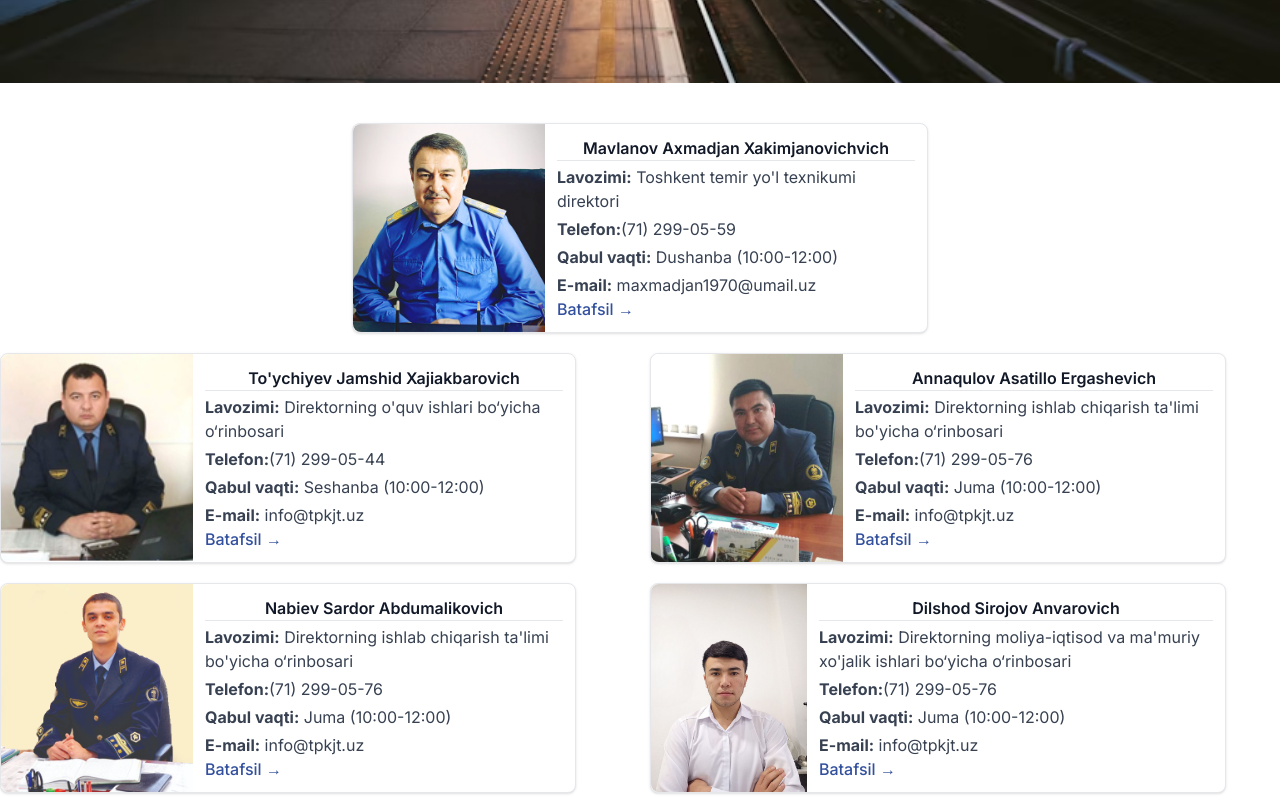
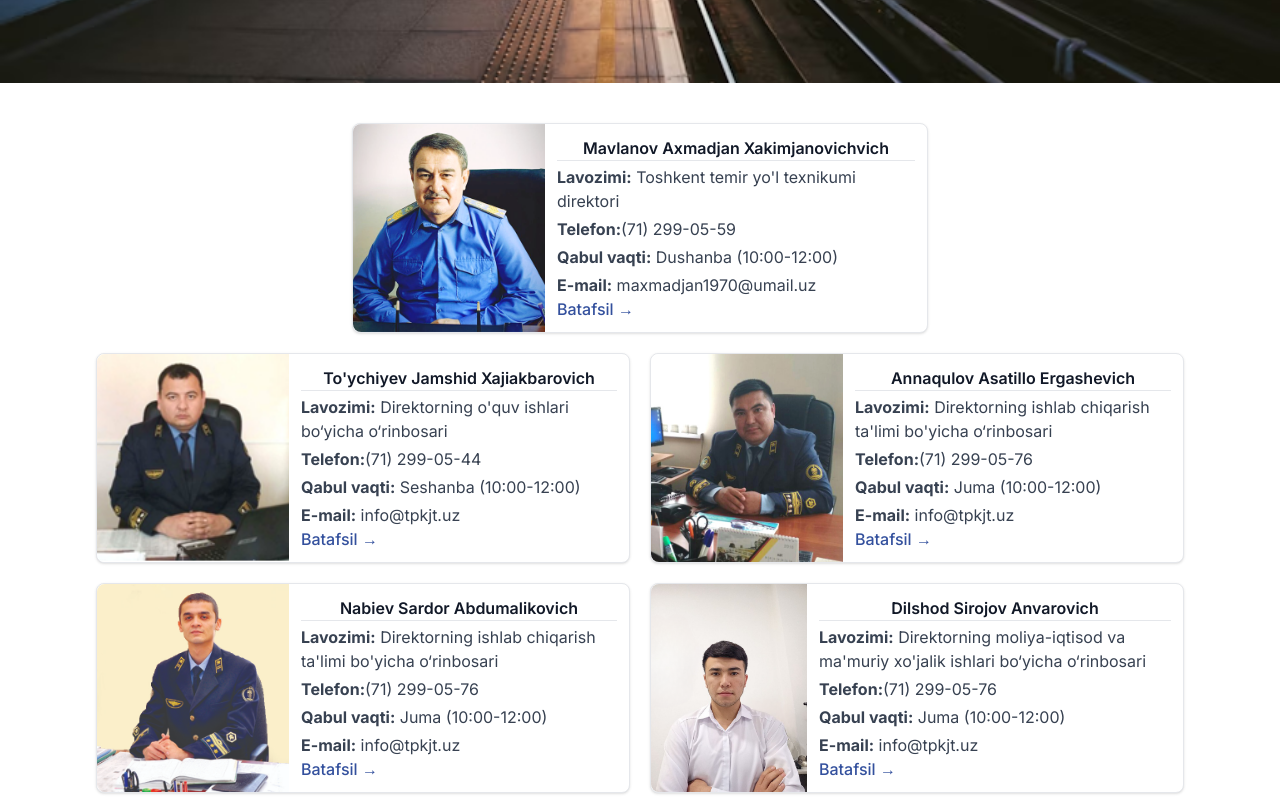
Before and after one commit to s1rojoff/texnikum, a Vue app: page /about/management in a window 1280 px wide. Shown: the part 660-1460 px from the top of the page. Built offline with nearby package versions, Linux system fonts and the light colour scheme.

Commit message:
problem fixed in router of about page

```diff
--- a/src/components/BaseHeader/index.vue
+++ b/src/components/BaseHeader/index.vue
@@ -53,6 +53,9 @@ storeToRefs(store)
             v-if="navLinks[index].visible"
             class="h-auto py-2 w-40 absolute px-2 text-center rounded-lg bg-main"
           >
+          <router-link to="/about">
+              <p class="text-white text-xs leading-3 cursor-pointer pt-2">Texnikum</p>
+            </router-link>
             <router-link to="about/management">
               <p class="text-white text-xs leading-3 cursor-pointer pt-2">Rahbariyat</p>
             </router-link>
--- a/src/router/router.ts
+++ b/src/router/router.ts
@@ -10,7 +10,7 @@ export const routers = [
     component: () => import('@/views/about/index.vue'),
     children: [
       {
-        path: '/',
+        path: '',
         name: 'About us',
         meta: { parentName: 'Biz haqimizda' },
         component: () => import('@/views/about/story.vue')
--- a/src/views/about/index.vue
+++ b/src/views/about/index.vue
@@ -37,8 +37,9 @@ storeToRefs(store)
       <p class="text-4xl font-extrabold text-white">Rahbariyati</p>
     </div>
   </div>
-  <router-view>
-  </router-view>
+  <div class="container lg:px-24 mx-auto">
+    <router-view></router-view>
+  </div>
   <div>
     <BaseFooter />
   </div>
```
